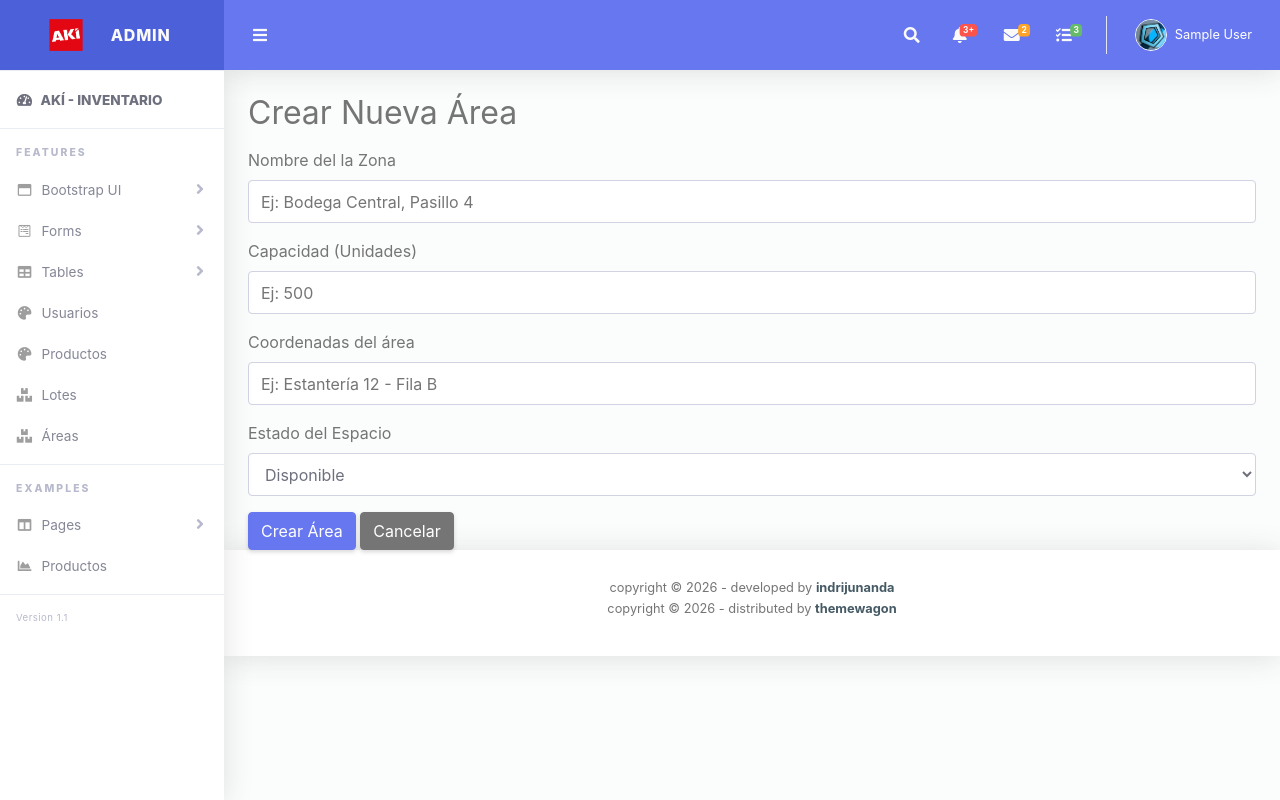
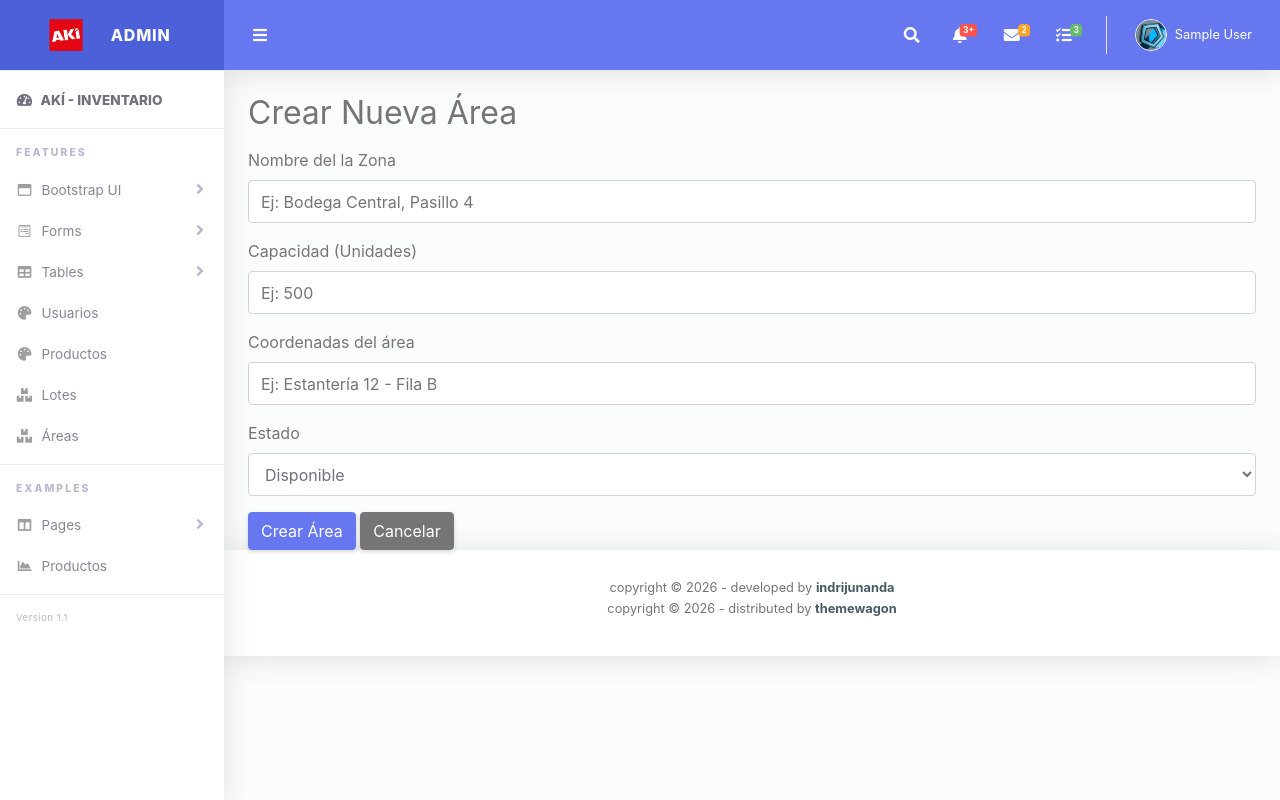
Before and after one commit to kevinsanchez4010/InterfacesG3, a Django app: page /ubicaciones/crear_ubicacion/ in a window 1280 px wide. Run offline with Django 5.2, Linux system fonts and the light colour scheme; the visitor is signed in with stand-in values (Sample User, id 1); some libraries are stand-ins or nearby versions; some web fonts are replaced.

Commit message:
cambio18

```diff
--- a/ubicaciones/templates/ubicaciones/crear_ubicacion.html
+++ b/ubicaciones/templates/ubicaciones/crear_ubicacion.html
@@ -31,7 +31,7 @@
         </div>
 
         <div class="form-group mb-3">
-            <label for="estado_espacio">Estado del Espacio</label>
+            <label for="estado_espacio">Estado</label>
             <select name="estado_espacio" id="estado_espacio" class="form-control" required>
                 <option value="disponible" selected>Disponible</option>
                 <option value="lleno">Lleno</option>
```
